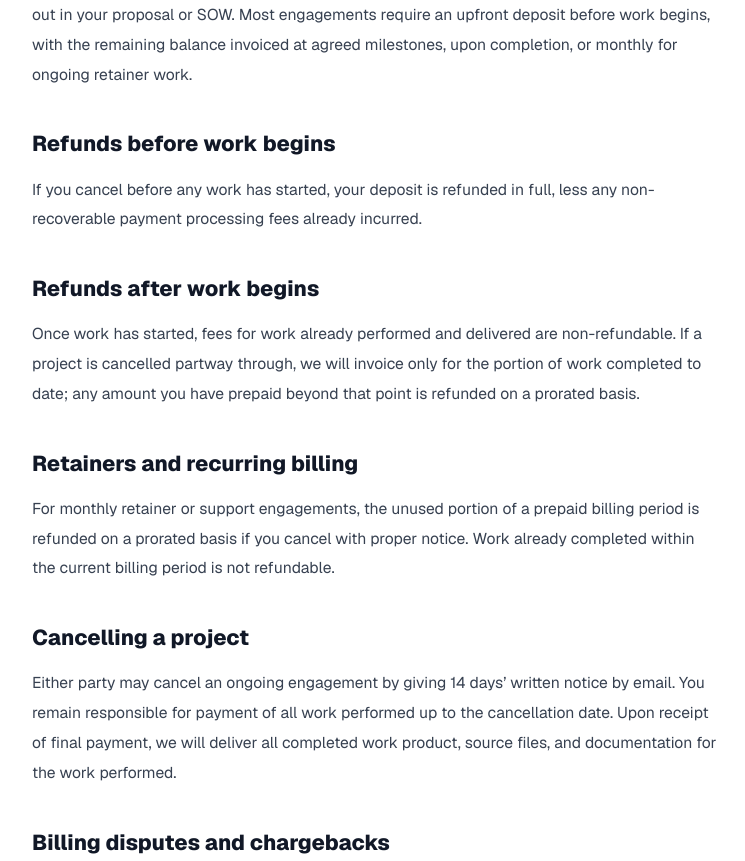
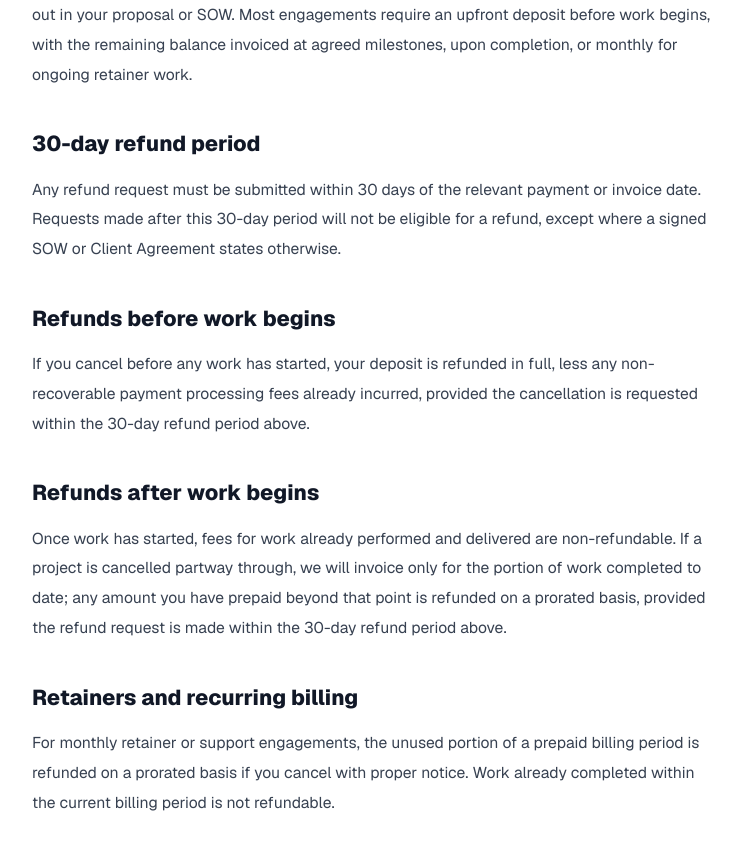
Before and after one commit to AbdlReman/EZ-PROCESS-SOLUTION, a Next.js app: page /refund-policy in a window 1280 px wide. Shown: the part 760-1621 px from the top of the page, without its empty margins (264-1009 px from the left). Built offline with nearby package versions, Linux system fonts and the light colour scheme; no server answers.

Commit message:
update the Refund Policy

```diff
--- a/components/legal/RefundCancellationPolicyContent.tsx
+++ b/components/legal/RefundCancellationPolicyContent.tsx
@@ -2,7 +2,7 @@ import LegalPageLayout from "./LegalPageLayout";
 
 export default function RefundCancellationPolicyContent() {
   return (
-    <LegalPageLayout title="Refund & Cancellation Policy" lastUpdated="September 5, 2026">
+    <LegalPageLayout title="Refund & Cancellation Policy" lastUpdated="October 8, 2026">
       <p>
         This policy explains how refunds and cancellations work for software development, design, and consulting
         engagements with EZ Process Solution. We do not sell an automated consumer product through this website —
@@ -18,17 +18,26 @@ export default function RefundCancellationPolicyContent() {
         balance invoiced at agreed milestones, upon completion, or monthly for ongoing retainer work.
       </p>
 
+      <h2>30-day refund period</h2>
+      <p>
+        Any refund request must be submitted within 30 days of the relevant payment or invoice date. Requests made
+        after this 30-day period will not be eligible for a refund, except where a signed SOW or Client Agreement
+        states otherwise.
+      </p>
+
       <h2>Refunds before work begins</h2>
       <p>
         If you cancel before any work has started, your deposit is refunded in full, less any non-recoverable
-        payment processing fees already incurred.
+        payment processing fees already incurred, provided the cancellation is requested within the 30-day refund
+        period above.
       </p>
 
       <h2>Refunds after work begins</h2>
       <p>
         Once work has started, fees for work already performed and delivered are non-refundable. If a project is
         cancelled partway through, we will invoice only for the portion of work completed to date; any amount you
-        have prepaid beyond that point is refunded on a prorated basis.
+        have prepaid beyond that point is refunded on a prorated basis, provided the refund request is made within
+        the 30-day refund period above.
       </p>
 
       <h2>Retainers and recurring billing</h2>
```
